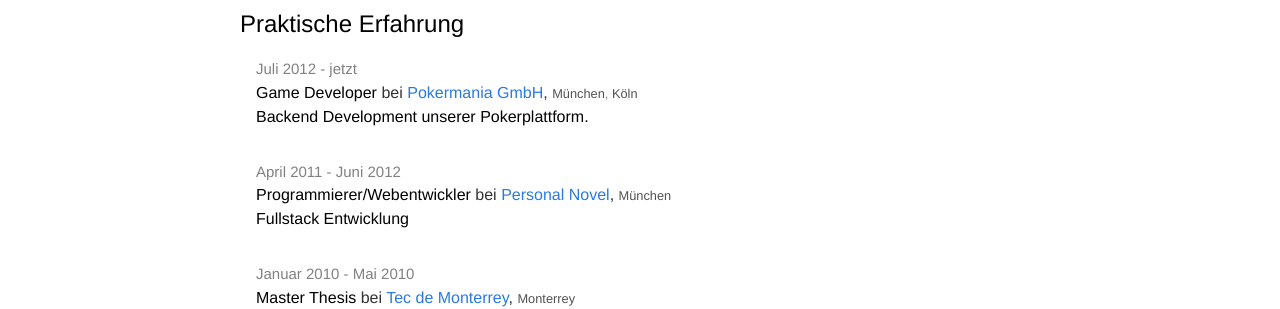
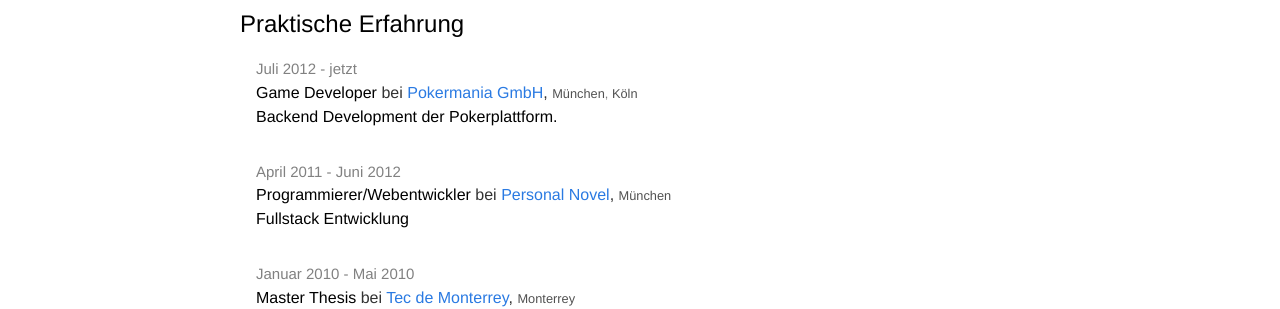
Before and after one commit to hwmrocker/resume, a Jekyll site: the page built from index.html, in a window 1280 px wide. Shown: the part 168-477 px from the top of the page. Built offline with Jekyll 4.4.1, drawn with Linux system fonts in a browser that asks for light colours.

Commit message:
changed wording

```diff
--- a/_data/resume.yaml
+++ b/_data/resume.yaml
@@ -36,7 +36,7 @@ experience:
           osm_link: "https://www.openstreetmap.org/way/89922805#map=18/48.16301/11.58924"
         - name: Köln
           osm_link: "https://www.openstreetmap.org/way/262588317#map=18/50.90799/6.96379"
-      description: Backend Development unserer Pokerplattform.
+      description: Backend Development der Pokerplattform.
       technology:
         - Linux
         - Python
```
